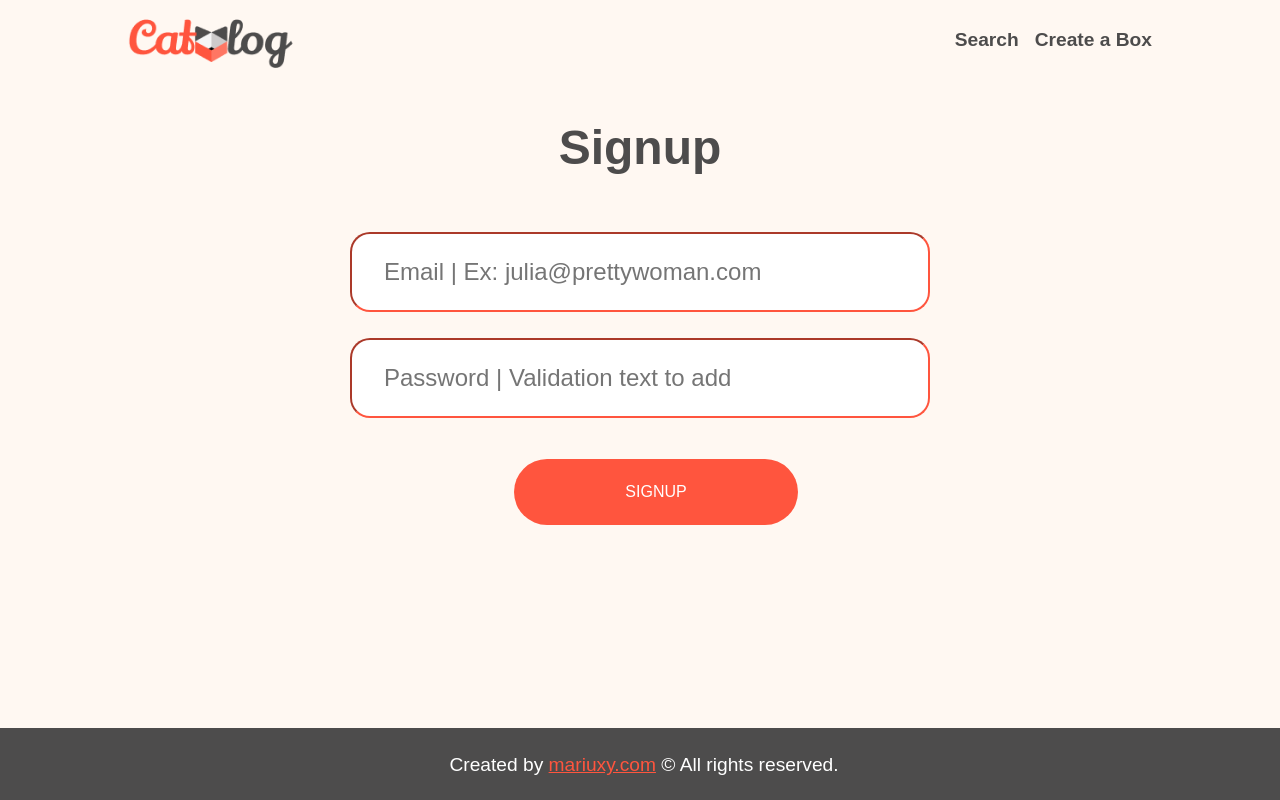
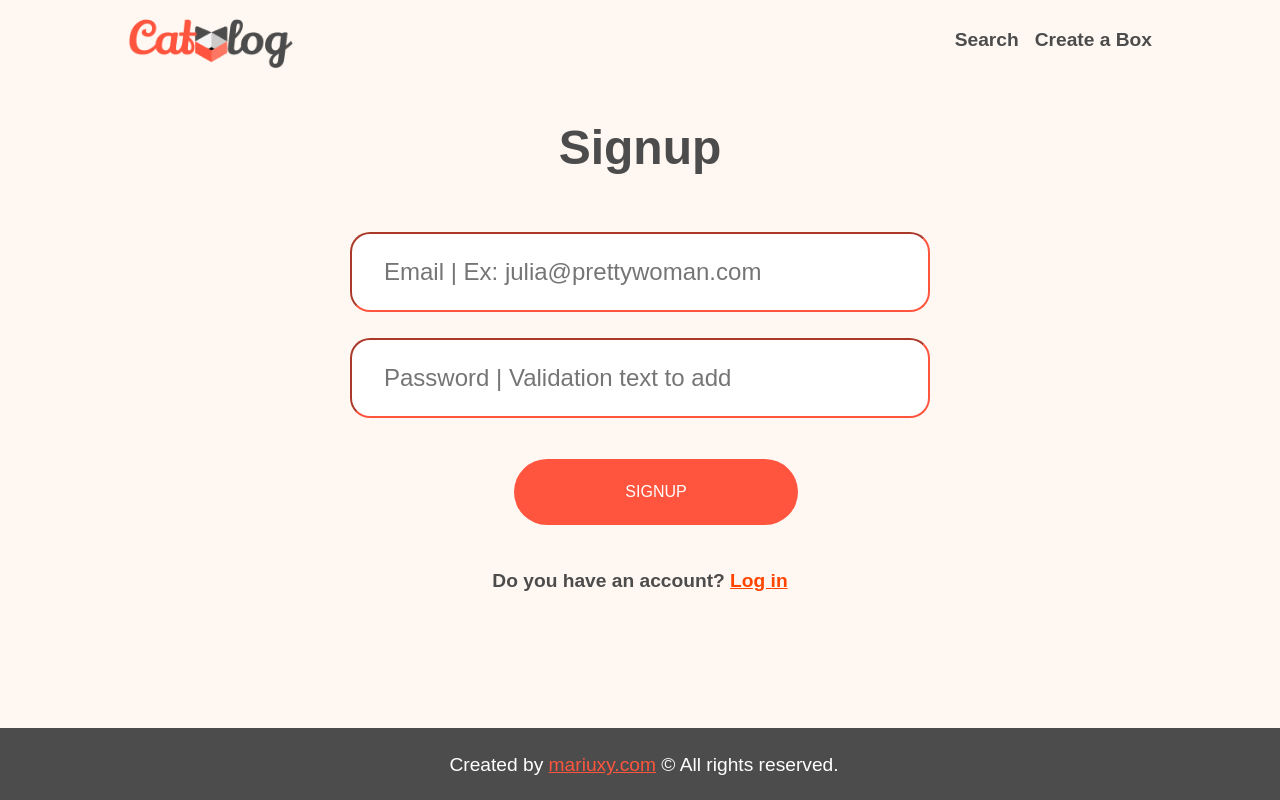
Before and after one commit to cat-a-log/FrontEnd, a React (Vite) app: page /signup in a window 1280 px wide. Shown: the top 800 px of the page. Built offline with nearby package versions, Linux system fonts and the light colour scheme.

Commit message:
fix missing call action in signup

```diff
--- a/src/pages/Login.jsx
+++ b/src/pages/Login.jsx
@@ -14,7 +14,6 @@ function Login() {
       <FormLogin/>
       <div className="button">
         <LoginButton/>
-
       </div>
       <h4>Not register yet? <a class ="highlight-color-underline" href="/signup">Sign up</a></h4>
       <Footer/>
--- a/src/pages/Signup.jsx
+++ b/src/pages/Signup.jsx
@@ -15,6 +15,7 @@ function Signup() {
       <div className="button">
         <SignupButton/>
       </div>
+       <h4>Do you have an account? <a class ="highlight-color-underline" href="/login">Log in</a></h4>
       <Footer />
     </div>
   );
```
